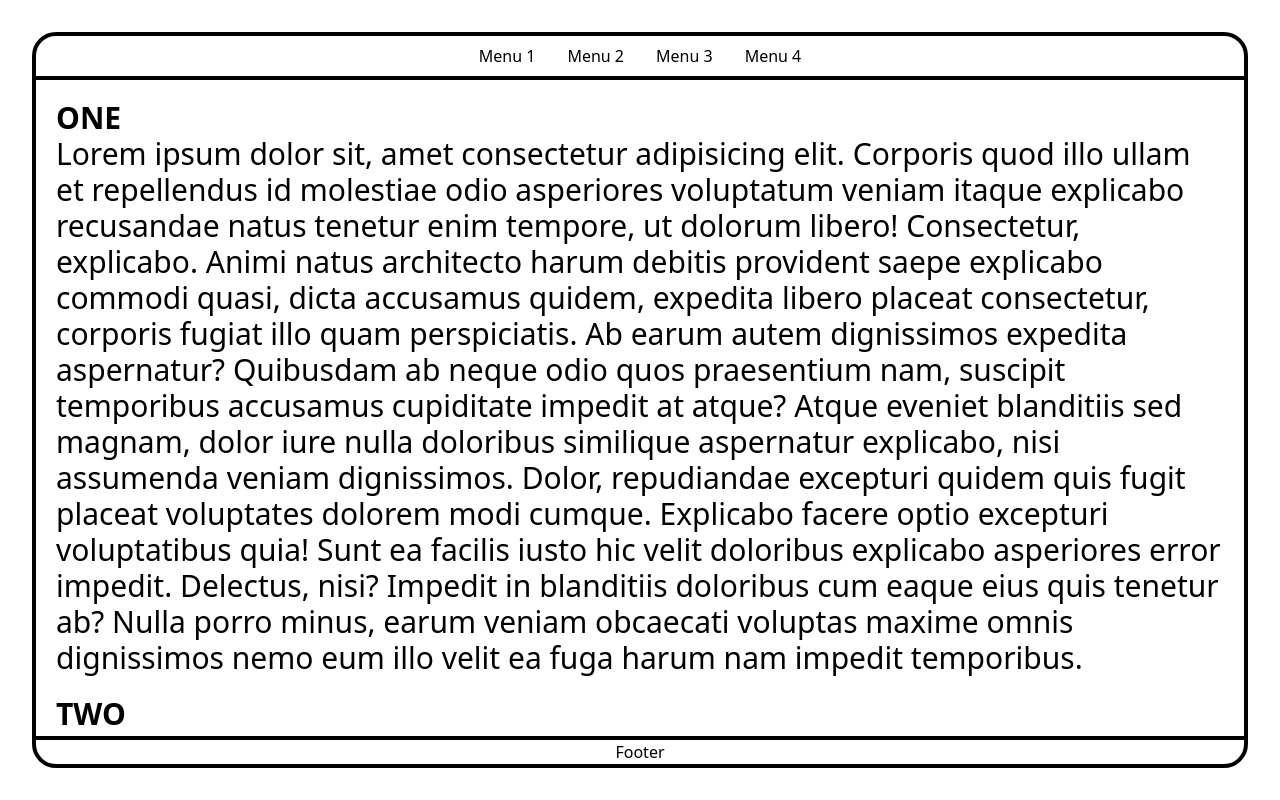
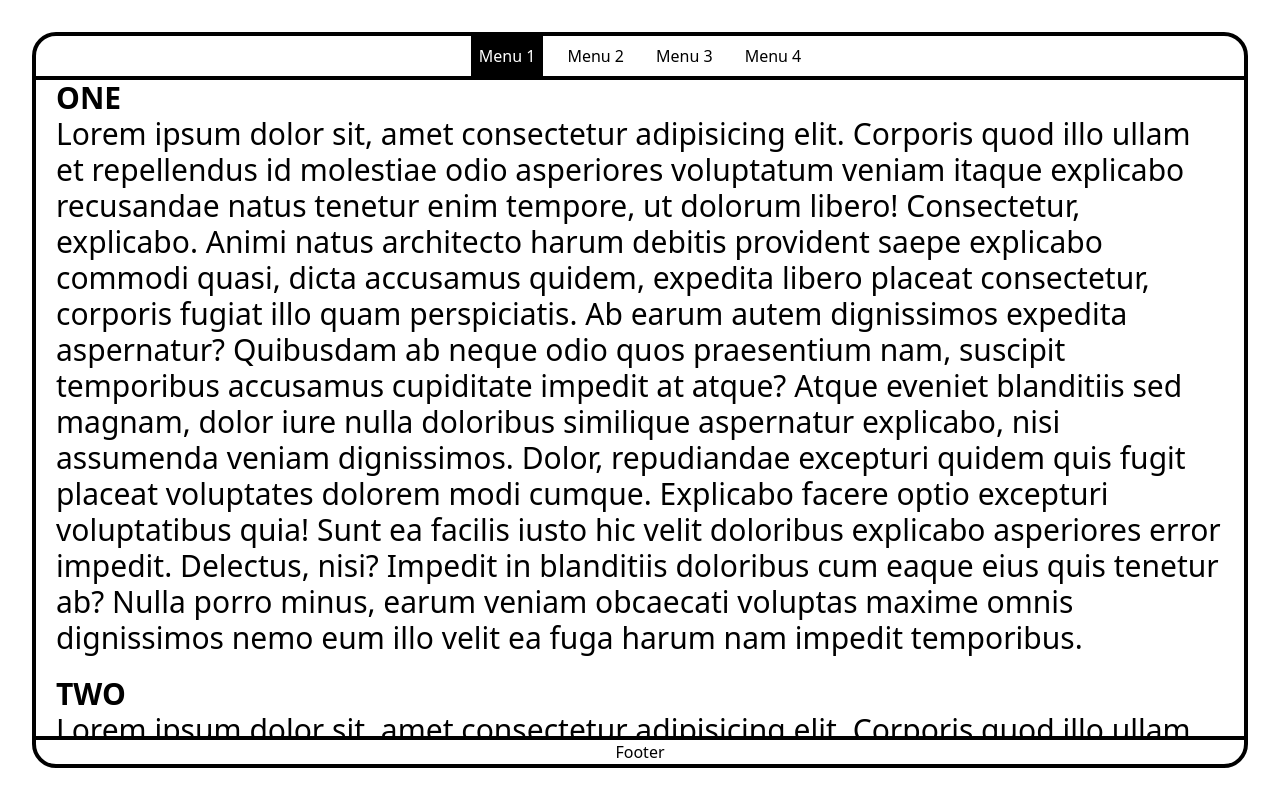
Before and after one commit to abhishekwebdevv/portfolio, a Next.js app: page / in a window 1280 px wide. Built offline with nearby package versions, Linux system fonts and the light colour scheme.

Commit message:
create custom hash logic

```diff
--- a/components/headers/Header.tsx
+++ b/components/headers/Header.tsx
@@ -1,46 +1,61 @@
 "use client";
+import { useEffect, useState } from "react";
 import Link from "next/link";
 import React from "react";
 
-const menuList = [
+//=================Types================//
+type HashTypes = "one" | "two" | "three" | "four";
+type MenuListItemType = {
+  id: number;
+  name: string;
+  hash: HashTypes;
+};
+//======================================//
+
+const menuList: MenuListItemType[] = [
   {
     id: 1,
     name: "Menu 1",
-    hash: "#one",
+    hash: "one",
   },
   {
     id: 2,
     name: "Menu 2",
-    hash: "#two",
+    hash: "two",
   },
   {
     id: 3,
     name: "Menu 3",
-    hash: "#three",
+    hash: "three",
   },
   {
     id: 4,
     name: "Menu 4",
-    hash: "#four",
+    hash: "four",
   },
 ];
 
 export function Header() {
-  console.log(window.location);
-  const { hash } = window.location;
+  const [currentHash, setCurrentHash] = useState<HashTypes>("one");
+
+  useEffect(() => {
+    document
+      .getElementById(currentHash)
+      ?.scrollIntoView({ behavior: "smooth" });
+  }, [currentHash]);
 
   return (
     <header className="border-4 border-black rounded-3xl rounded-b-none flex items-center justify-center gap-x-4">
       {menuList.map((menuItem) => (
-        <Link
-          href={menuItem.hash}
+        <button
           key={menuItem.id}
+          onClick={() => setCurrentHash(menuItem.hash)}
           className={`p-2 hover:bg-black hover:text-white ${
-            hash === menuItem.hash ? "bg-black text-white" : ""
+            currentHash === menuItem.hash ? "bg-black text-white" : ""
           }`}
         >
           {menuItem.name}
-        </Link>
+        </button>
       ))}
     </header>
   );
```
Also changed, not shown: hooks/useHash.ts (added, +21 -0 lines), .eslintrc.json.
